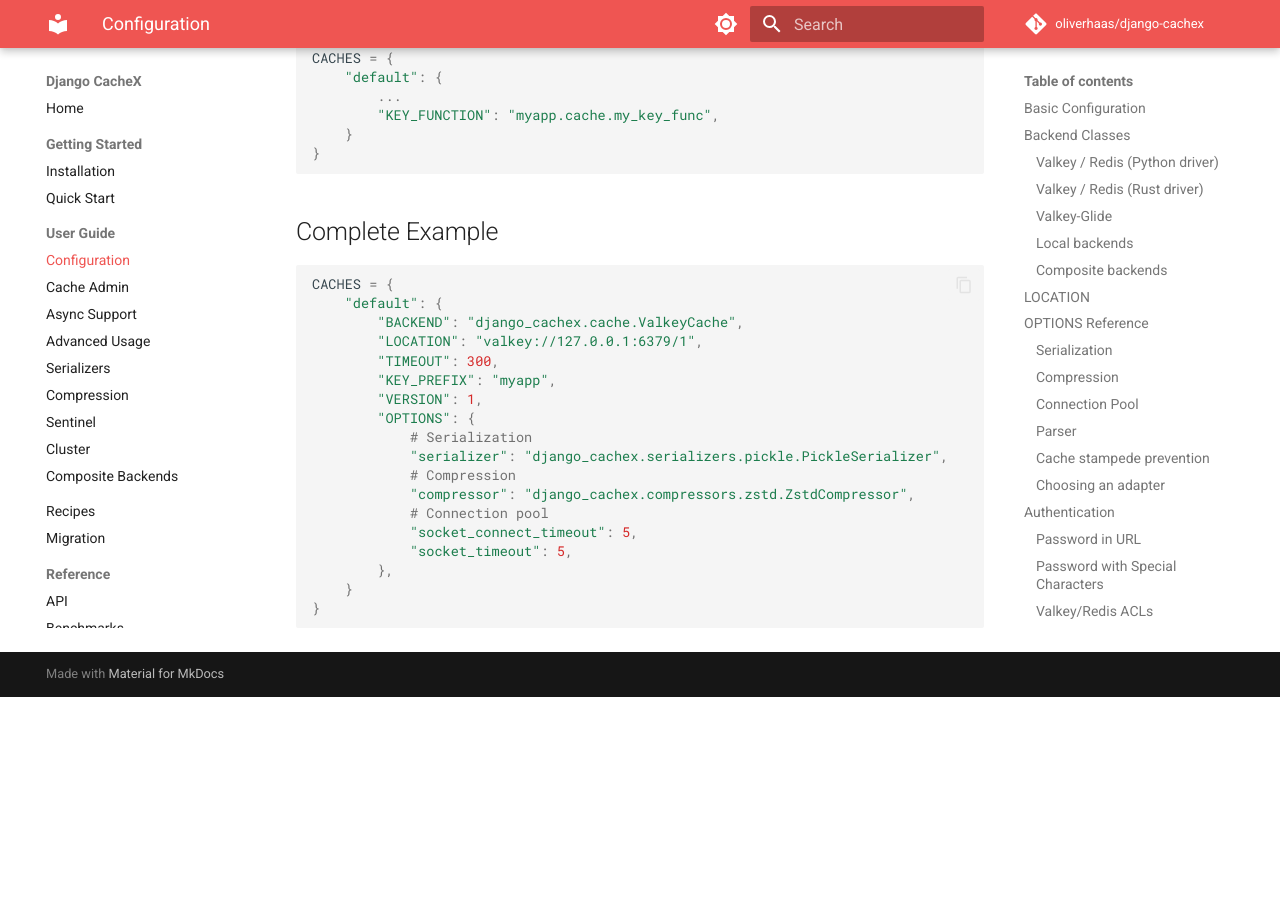
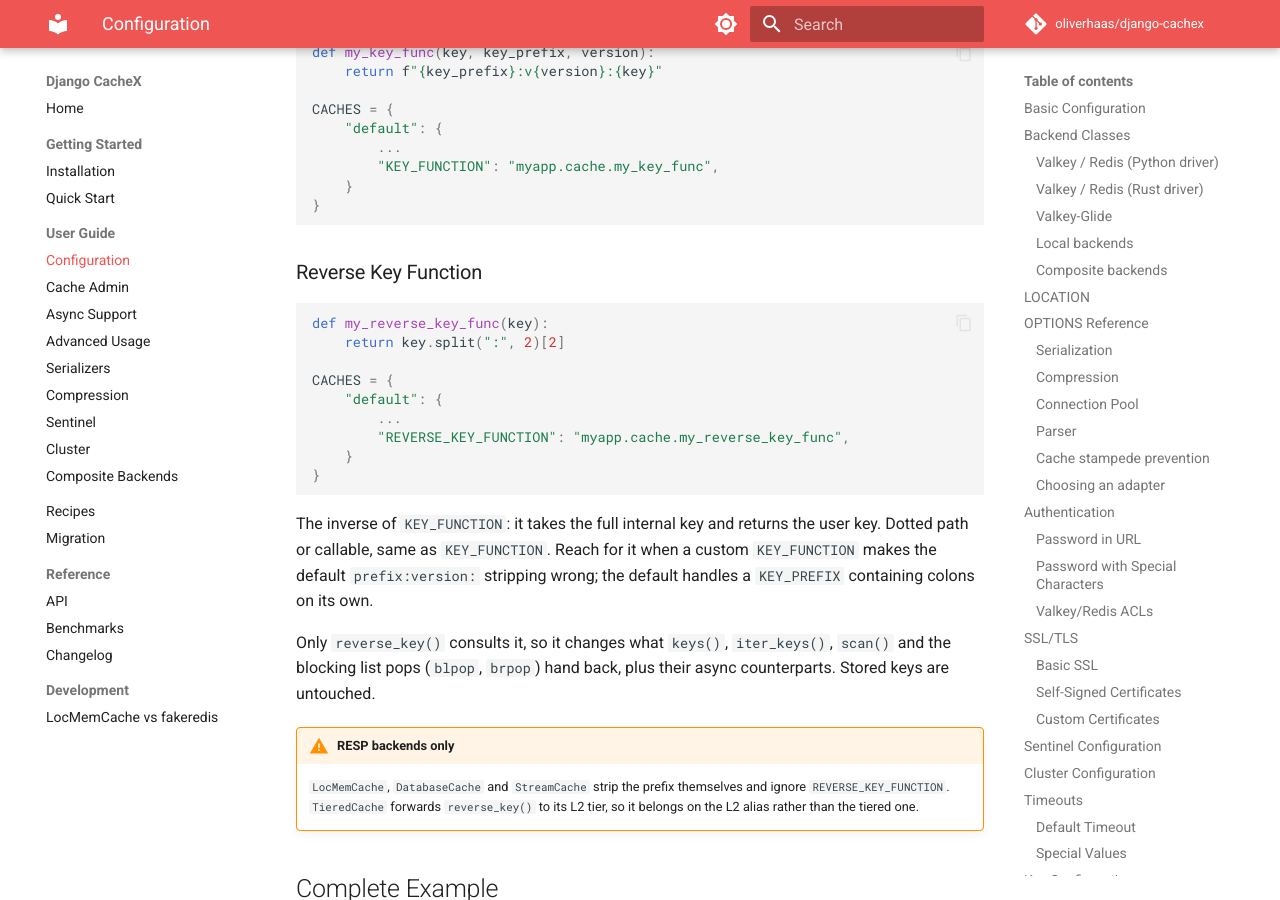
Before and after one commit to oliverhaas/django-cachex, an MkDocs documentation site: the page built from docs/user-guide/configuration.md, in a window 1280 px wide and 900 px high, scrolled down 8986 px. Built offline with MkDocs 1.6.1 and Material for MkDocs 9.7.7, drawn with Linux system fonts in a browser that asks for light colours; comment, search, counter and statistics services are not loaded; the version menu is left out; before the commit the page ends 9683 px from its top, so only the background shows below that; some of the changed text lies outside the part shown.

Commit message:
docs: document REVERSE_KEY_FUNCTION and the touch stampede override

````diff
--- a/docs/user-guide/configuration.md
+++ b/docs/user-guide/configuration.md
@@ -229,7 +229,7 @@
 }
 ```
 
-Per-call overrides accept the same shapes via the `stampede_prevention=` keyword on `get`/`set`/`add`/`get_or_set`/`get_many`/`set_many`.
+Per-call overrides accept the same shapes via the `stampede_prevention=` keyword on `get`/`set`/`add`/`touch`/`get_or_set`/`get_many`/`set_many`, and on their `a`-prefixed async counterparts. On `touch` the keyword decides whether the refreshed TTL gets the buffer added back, so it should match what the original write used.
 
 ### Choosing an adapter
 
@@ -381,6 +381,30 @@
 }
 ```
 
+### Reverse Key Function
+
+```python
+def my_reverse_key_func(key):
+    return key.split(":", 2)[2]
+
+CACHES = {
+    "default": {
+        ...
+        "REVERSE_KEY_FUNCTION": "myapp.cache.my_reverse_key_func",
+    }
+}
+```
+
+The inverse of `KEY_FUNCTION`: it takes the full internal key and returns the user key. Dotted path or callable, same as `KEY_FUNCTION`. Reach for it when a custom `KEY_FUNCTION` makes the default `prefix:version:` stripping wrong; the default handles a `KEY_PREFIX` containing colons on its own.
+
+Only `reverse_key()` consults it, so it changes what `keys()`, `iter_keys()`, `scan()` and the blocking list pops (`blpop`, `brpop`) hand back, plus their async counterparts. Stored keys are untouched.
+
+!!! warning "RESP backends only"
+    `LocMemCache`, `DatabaseCache` and `StreamCache` strip the prefix
+    themselves and ignore `REVERSE_KEY_FUNCTION`. `TieredCache` forwards
+    `reverse_key()` to its L2 tier, so it belongs on the L2 alias rather
+    than the tiered one.
+
 ## Complete Example
 
 ```python
````
Also changed, not shown: docs/reference/api.md (+3 -1 lines).
